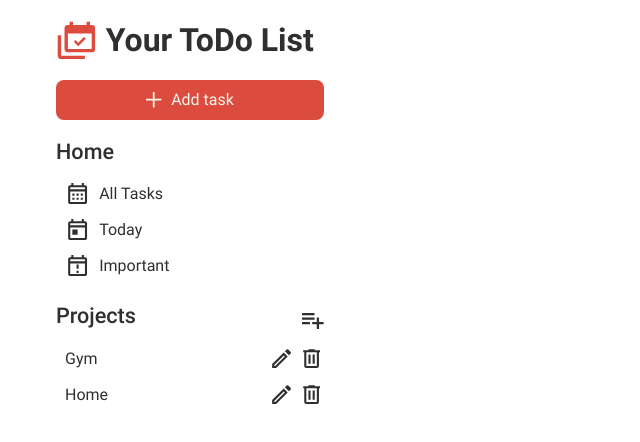
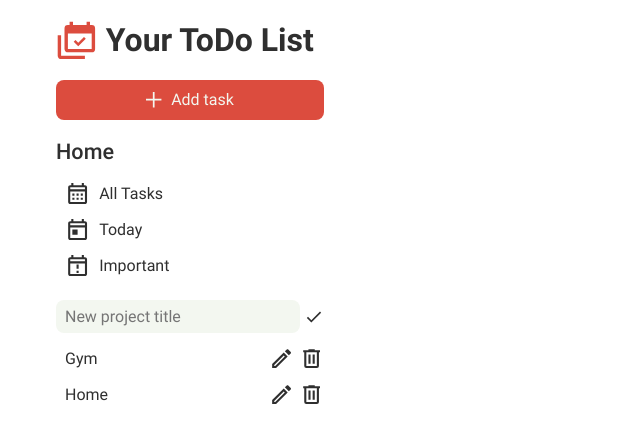
Before and after one commit to yppelu/odin-todo-list, a React (Vite) app: page / in a window 1280 px wide. Both pictures are taken after a click on the button 313 px from the left and 316 px from the top of the page. Shown: the top 442 px of the page, without its empty margins (0-640 px from the left). Built offline with nearby package versions, Linux system fonts and the light colour scheme.

Commit message:
Add addNewProject functionality

```diff
--- a/src/App.jsx
+++ b/src/App.jsx
@@ -1,9 +1,24 @@
-import { projects } from './helpers/exampleData.js';
+import { useState } from 'react';
+
+import { exampleData } from './helpers/exampleData.js';
 
 import Menu from './components/Menu/Menu';
 
 export default function App() {
+  const [projects, setProjects] = useState(exampleData);
+
+  function handleSetNewProject(title) {
+    const newProjects = JSON.parse(JSON.stringify(projects));
+    const newProject = {
+      id: Date.now(),
+      title: title,
+      todos: []
+    };
+    newProjects.push(newProject);
+    setProjects(newProjects);
+  }
+
   return (
-    <Menu projects={projects} />
+    <Menu projects={projects} setNewProject={handleSetNewProject} />
   );
 }
--- a/src/components/Menu/Menu.jsx
+++ b/src/components/Menu/Menu.jsx
@@ -3,7 +3,7 @@ import './Menu.css';
 import HomeSection from './HomeSection/HomeSection';
 import ProjectSection from './ProjectsSection/ProjectSection';
 
-export default function Menu({ projects }) {
+export default function Menu({ projects, setNewProject }) {
   return (
     <div className='menu'>
       <div className='menu__header'>
@@ -27,7 +27,7 @@ export default function Menu({ projects }) {
         Add task
       </button>
       <HomeSection />
-      <ProjectSection projects={projects} />
+      <ProjectSection projects={projects} setNewProject={setNewProject} />
     </div>
   );
 }
--- a/src/components/Menu/ProjectsSection/ProjectSection.css
+++ b/src/components/Menu/ProjectsSection/ProjectSection.css
@@ -3,36 +3,6 @@
   flex-direction: column;
   align-items: flex-start;
   gap: 0.5rem;
-}
-
-.project-section__header {
-  display: flex;
-  align-items: center;
-  justify-content: space-between;
-
-  width: 100%;
-}
-
-.project-section__title {
-  font-size: 1.35rem;
-  font-weight: 500;
-}
-
-.project-section__add-project-btn {
-  background-color: transparent;
-  transition: all 0.15s ease-in-out;
-
-  border: none;
-  padding-top: 0.5rem;
-  width: 1.35rem;
-}
-
-.project-section__add-project-btn:active {
-  transform: scale(0.925);
-}
-
-.project-section__add-project-icon {
-  fill: var(--font-color);
 }
 
 .project-section__list {
@@ -42,65 +12,3 @@
 
   width: 100%;
 }
-
-.project-section__list-item {
-  transition: all 0.15s ease-in-out;
-
-  display: flex;
-  align-items: center;
-
-  height: 2.25rem;
-  width: 100%;
-}
-
-.project-section__open-section-btn {
-  background-color: transparent;
-  text-align: start;
-
-  border: none;
-  padding-left: 1ch;
-  height: 100%;
-  width: 100%;
-}
-
-.project-section__project-control-btn {
-  aspect-ratio: 1 / 1;
-  appearance: none;
-  background-color: transparent;
-  transition: all 0.15s ease-in-out;
-
-  border: none;
-  margin-left: 0.5ch;
-  height: 70%;
-}
-
-.project-section__project-control-btn:active {
-  transform: scale(0.925);
-}
-
-.project-section__project-control-icon {
-  fill: var(--font-color);
-  transition: all 0.15s ease-in-out;
-}
-
-@media (hover: hover) {
-  .project-section__list-item:hover {
-    background-color: color-mix(in srgb, var(--bg-color) 50%, var(--main-bg-color) 50%);
-  }
-
-  .project-section__project-control-btn {
-    opacity: 0;
-  }
-
-  .project-section__list-item:hover .project-section__project-control-btn {
-    opacity: 1;
-  }
-
-  .project-section__project-control-icon {
-    opacity: 0.75;
-  }
-
-  .project-section__project-control-btn:hover .project-section__project-control-icon {
-    opacity: 1;
-  }
-}
--- a/src/components/Menu/ProjectsSection/ProjectSection.jsx
+++ b/src/components/Menu/ProjectsSection/ProjectSection.jsx
@@ -1,21 +1,24 @@
+import { useState } from 'react';
+
 import './ProjectSection.css';
+
 import ProjectSectionListItem from './ProjectSectionListItem/ProjectSectionListItem';
+import ProjectSectionHeader from './ProjectSectionHeader/ProjectSectionHeader';
 
-export default function ProjectSection({ projects }) {
+export default function ProjectSection({ projects, setNewProject }) {
+  const [isAddingProject, setIsAddingProject] = useState(false);
+
+  function handleSetIsAddingProject(title) {
+    if (isAddingProject) setNewProject(title);
+    setIsAddingProject(!isAddingProject);
+  }
+
   return (
     <div className='project-section'>
-      <div className='project-section__header'>
-        <h2 className='project-section__title'>Projects</h2>
-        <button className='project-section__add-project-btn' type='button'>
-          <svg
-            className='project-section__add-project-icon'
-            xmlns='http://www.w3.org/2000/svg'
-            viewBox='0 0 19 14'
-          >
-            <path d='M0 10H7V8H0M15 8V4H13V8H9V10H13V14H15V10H19V8M11 0H0V2H11M11 4H0V6H11V4Z' />
-          </svg>
-        </button>
-      </div>
+      <ProjectSectionHeader
+        isAddingProject={isAddingProject}
+        addProject={handleSetIsAddingProject}
+      />
       <ul className='project-section__list'>
         {projects.map(project =>
           <ProjectSectionListItem key={project.id} project={project} />
--- /dev/null
+++ b/src/components/Menu/ProjectsSection/ProjectSectionHeader/ProjectSectionHeader.css
@@ -0,0 +1,41 @@
+.project-section__header {
+  display: flex;
+  align-items: center;
+  justify-content: space-between;
+
+  height: 2.025rem;
+  width: 100%;
+}
+
+.project-section__title {
+  font-size: 1.35rem;
+  font-weight: 500;
+}
+
+.project-section__add-project-input {
+  appearance: none;
+  background-color: var(--main-bg-color);
+  border-radius: 0.5rem;
+
+  border: none;
+  height: 100%;
+  margin-right: 0.5ch;
+  padding-left: 1ch;
+  width: 100%;
+}
+
+.project-section__add-project-btn {
+  background-color: transparent;
+  transition: all 0.15s ease-in-out;
+
+  border: none;
+  width: 1.35rem;
+}
+
+.project-section__add-project-btn:active {
+  transform: scale(0.925);
+}
+
+.project-section__add-project-icon {
+  fill: var(--font-color);
+}
--- /dev/null
+++ b/src/components/Menu/ProjectsSection/ProjectSectionHeader/ProjectSectionHeader.jsx
@@ -0,0 +1,52 @@
+import { useState } from 'react';
+import './ProjectSectionHeader.css';
+
+export default function ProjectSectionHeader({ isAddingProject, addProject }) {
+  const [newProjectTitle, setNewProjectTitle] = useState('');
+
+  return (
+    isAddingProject
+      ? (
+        <form
+          className='project-section__header'
+          onSubmit={(e) => {
+            e.preventDefault();
+            addProject(newProjectTitle);
+            setNewProjectTitle('');
+          }}
+        >
+          <input
+            className='project-section__add-project-input'
+            type='text'
+            name='new-project-name'
+            placeholder='New project title'
+            value={newProjectTitle}
+            onChange={(e) => setNewProjectTitle(e.target.value)}
+          />
+          <button className='project-section__add-project-btn' type='submit'>
+            <svg
+              className='project-section__add-project-icon'
+              xmlns='http://www.w3.org/2000/svg'
+              viewBox='0 0 24 24'
+            >
+              <path d='M21,7L9,19L3.5,13.5L4.91,12.09L9,16.17L19.59,5.59L21,7Z' />
+            </svg>
+          </button>
+        </form>
+      )
+      : (
+        <div className='project-section__header'>
+          <h2 className='project-section__title'>Projects</h2>
+          <button className='project-section__add-project-btn' type='button' onClick={addProject}>
+            <svg
+              className='project-section__add-project-icon'
+              xmlns='http://www.w3.org/2000/svg'
+              viewBox='0 0 19 14'
+            >
+              <path d='M0 10H7V8H0M15 8V4H13V8H9V10H13V14H15V10H19V8M11 0H0V2H11M11 4H0V6H11V4Z' />
+            </svg>
+          </button>
+        </div>
+      )
+  );
+}
--- a/src/components/Menu/ProjectsSection/ProjectSectionListItem/ProjectSectionListItem.css
+++ b/src/components/Menu/ProjectsSection/ProjectSectionListItem/ProjectSectionListItem.css
@@ -4,7 +4,7 @@
   display: flex;
   align-items: center;
 
-  height: 2.25rem;
+  min-height: 2.25rem;
   width: 100%;
 }
 
@@ -26,7 +26,7 @@
 
   border: none;
   margin-left: 0.5ch;
-  height: 70%;
+  height: calc(2.25rem * 0.7);
 }
 
 .project-section__project-control-btn:active {
--- a/src/helpers/exampleData.js
+++ b/src/helpers/exampleData.js
@@ -1,4 +1,4 @@
-export const projects = [
+export const exampleData = [
   {
     id: 1,
     title: 'Gym',
```
